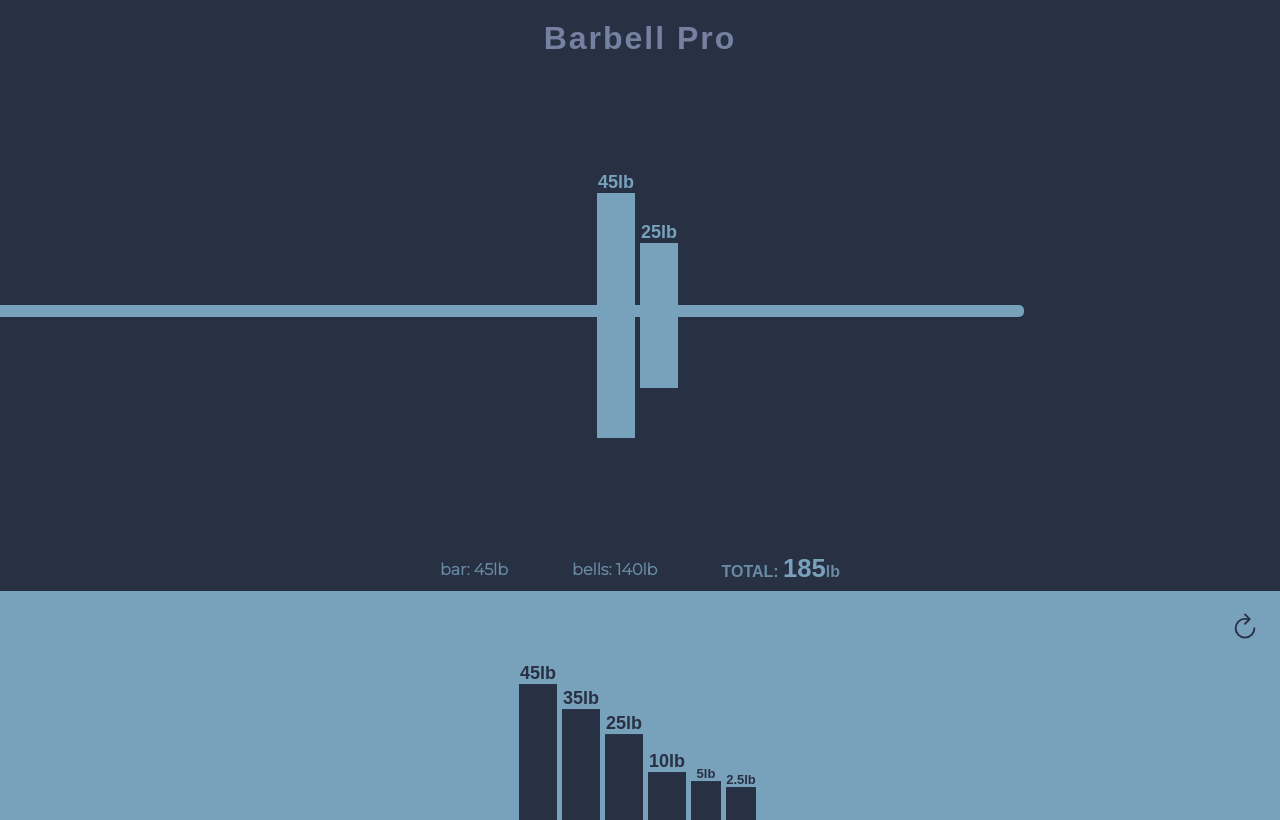
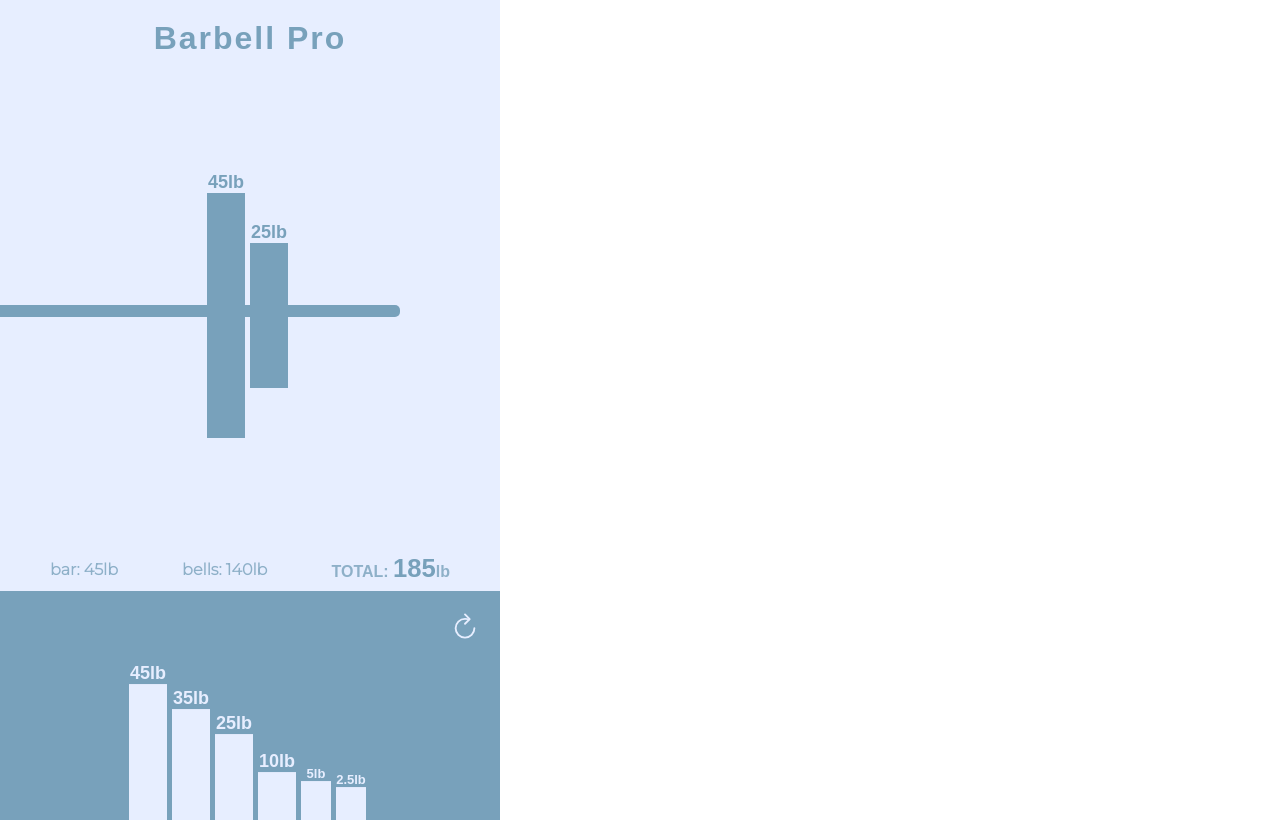
Before and after one commit to xwang1000/barbell-pro, a React (Create React App) app: page / in a window 1280 px wide. Built offline with nearby package versions, Linux system fonts and the light colour scheme; a web font is replaced by a local one.

Commit message:
Update color scheme

```diff
--- a/src/App.css
+++ b/src/App.css
@@ -1,7 +1,9 @@
+/* light-blue: #e7eeff */
+
 .App,
 #root {
   text-align: center;
-  background-color: #283044;
+  background-color: #e7eeff;
   height: 100%;
   padding-top: 10px;
   font-family: 'Hammersmith One', sans-serif;
@@ -19,6 +21,7 @@
   min-height: 100vh;
   /* mobile viewport bug fix */
   min-height: -webkit-fill-available;
+  max-width: 500px;
 }
 
 html {
--- a/src/App.js
+++ b/src/App.js
@@ -69,7 +69,7 @@
 }
 
 const Title = styled.h1`
-  color: #7581a0;
+  color: #78a1bb;
   font-family: 'Hammersmith One', sans-serif;
   letter-spacing: 2px;
   margin-top: 0;
--- a/src/components/Clear.js
+++ b/src/components/Clear.js
@@ -15,7 +15,7 @@
   position: absolute;
   top: 20px;
   right: 20px;
-  color: #283044;
+  color: #e7eeff;
   cursor: pointer;
 
   &:hover {
--- a/src/components/Inventory.js
+++ b/src/components/Inventory.js
@@ -22,7 +22,7 @@
             key={weight}
             bell={weight}
             onClick={() => addBell(weight)}
-            bgColor="#283044"
+            bgColor="#e7eeff"
           />
         ))
       }
```
